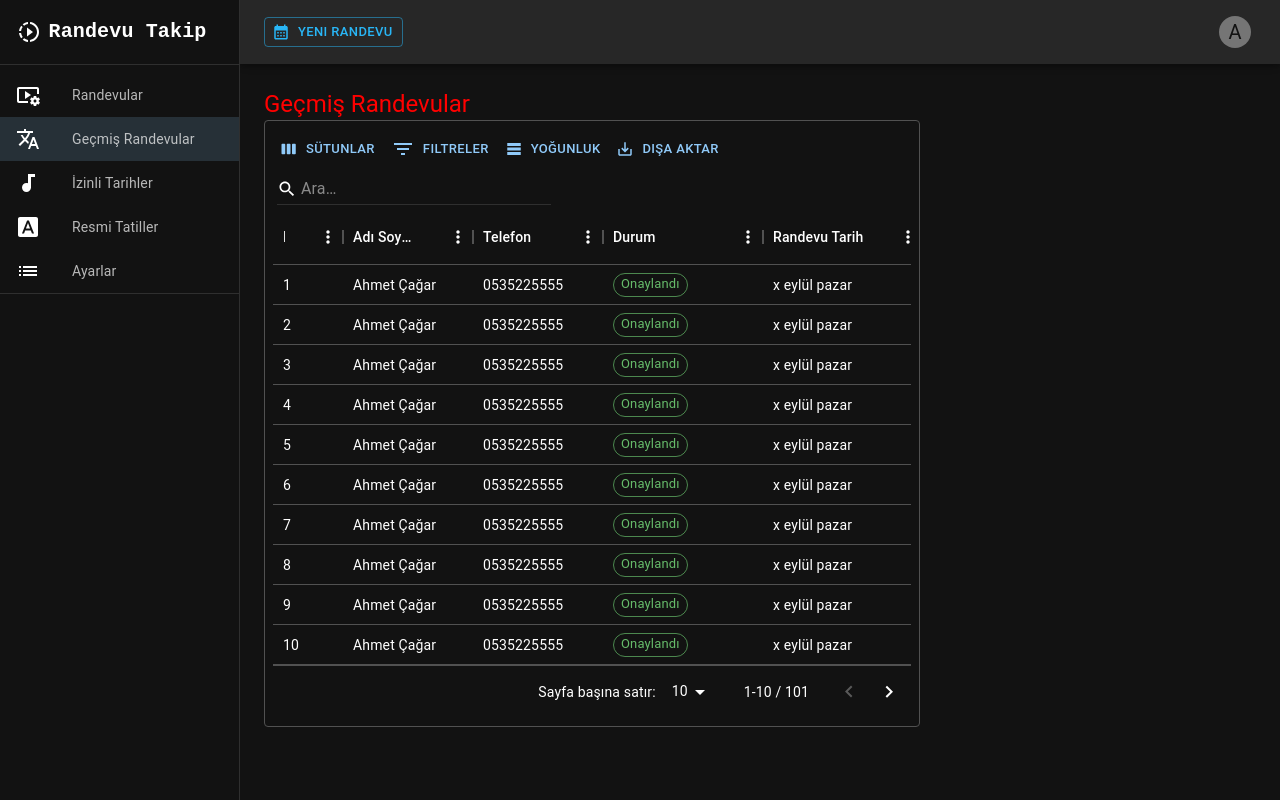
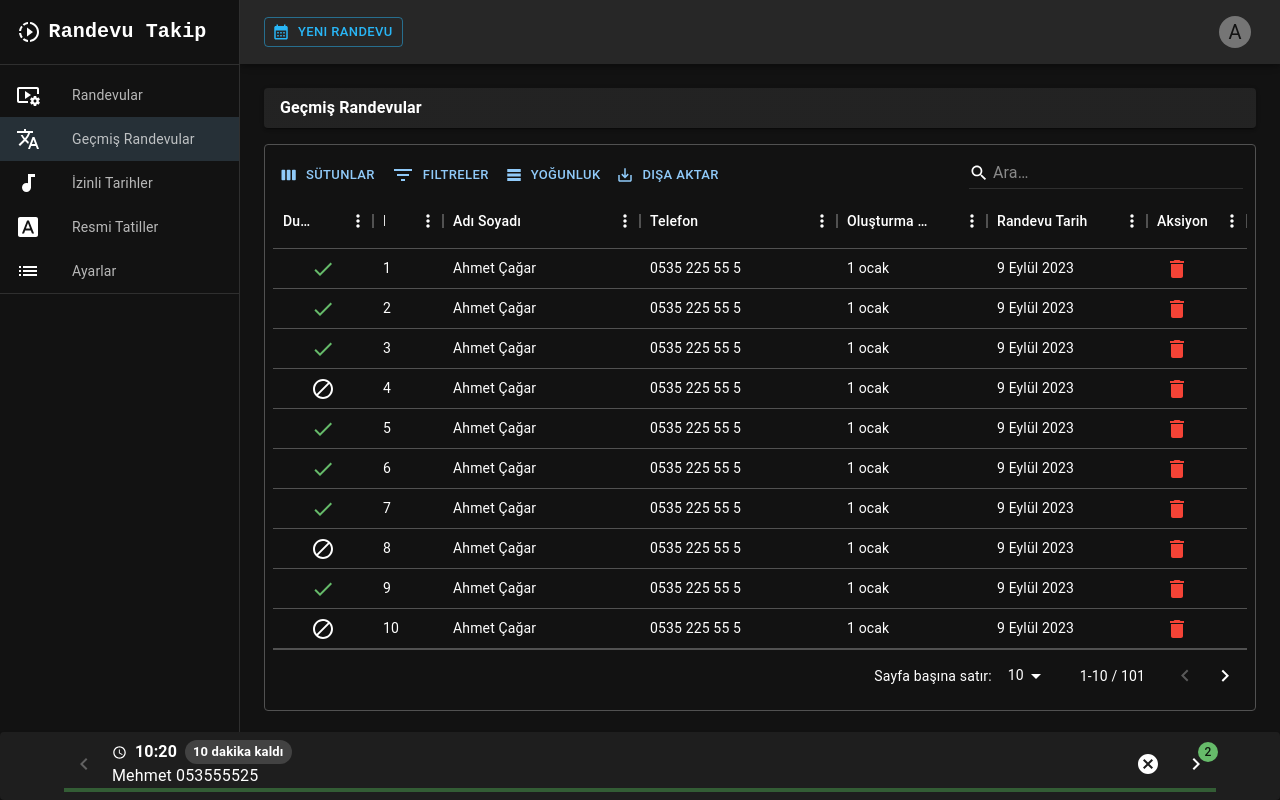
Before and after one commit to gorkembayraktar/randevu-takip, a React (Create React App) app: page /history in a window 1280 px wide. Built offline with nearby package versions, Linux system fonts and the light colour scheme.

Commit message:
appoinmentcarousel activated, history view updated

```diff
--- a/package.json
+++ b/package.json
@@ -20,6 +20,7 @@
     "@testing-library/react": "^13.4.0",
     "@testing-library/user-event": "^13.5.0",
     "dayjs": "^1.11.10",
+    "libphonenumber-js": "^1.10.58",
     "notistack": "^3.0.1",
     "react": "^18.2.0",
     "react-dom": "^18.2.0",
--- a/src/hooks/useAlert.js
+++ b/src/hooks/useAlert.js
@@ -10,6 +10,6 @@ export function useAlert() {
         enqueueSnackbar(message, { variant });
     };
 
-    const variants = ["success", "error"];
+    const variants = ["success", "error", "info"];
     return variants.reduce( (a, c) => ({...a, [c]: (m) => message(c, m)}), {});
   }
--- a/src/views/components/AppointmentCarausel.jsx
+++ b/src/views/components/AppointmentCarausel.jsx
@@ -6,6 +6,8 @@ import React, { useEffect, useRef, useState } from "react";
 import AccessTimeIcon from '@mui/icons-material/AccessTime';
 
 import { useSwipeable } from "react-swipeable";
+import DeleteDialog from "./modal/DeleteDialog";
+import { useAlert } from "../../hooks/useAlert";
 
 
 const BUGUN_RANDEVULAR = [
@@ -32,19 +34,29 @@ export const AppointmentCaraousel = () => {
 
   const [data, setData] = useState(BUGUN_RANDEVULAR);
   const [selectedIndis, setSelectedIndis] = useState(0);
-    const currenData = data[ selectedIndis ] ? data[ selectedIndis ] : null;
+  const currenData = data[selectedIndis] ? data[selectedIndis] : null;
+  const [selectedRow, setSelectedRow] = useState(null);
+  const { success, alert, info } = useAlert();
 
-
-
-    if( data.length == 0)
+  if (data.length == 0)
     return null;
 
   const prev = () => {
-      setSelectedIndis( Math.max(selectedIndis - 1,0)  );
+    setSelectedIndis(Math.max(selectedIndis - 1, 0));
   }
   const next = () => {
-      setSelectedIndis( Math.min(selectedIndis + 1, data.length - 1) );
+    setSelectedIndis(Math.min(selectedIndis + 1, data.length - 1));
   }
+
+  const handleCancel = () => {
+    setData(
+      data.filter(
+        item => item.id !== selectedRow.id
+      )
+    )
+    info('Başarılı şekilde iptal edildi.');
+    setSelectedRow(null);
+  };
 
 
 
@@ -52,12 +64,13 @@ export const AppointmentCaraousel = () => {
   const hasPrev = selectedIndis - 1 >= 0;
   const prevCount = selectedIndis;
   const nextCount = data.length - selectedIndis - 1;
-    const progress = Math.ceil( (selectedIndis) / (data.length - 1) * 100);
+  const progress = Math.ceil((selectedIndis) / (data.length - 1) * 100);
 
-    return <Paper sx={{ zIndex: 99, position: 'fixed', bottom: { xs:55, sm: 0, md: 0}, left: 0, right: 0, py:1, display: 'block'}} elevation={1}>
+  return <>
+    <Paper sx={{ zIndex: { md: 1300, sm: 999 }, position: 'fixed', bottom: { xs: 55, sm: 0, md: 0 }, left: 0, right: 0, py: 1, display: 'block' }} elevation={1}>
       <Container>
         <Grid container spacing={1}>
-            <Grid item sx={{width: 'auto', display:'flex', alignItems:'center', justifyContent:'center'}}>
+          <Grid item sx={{ width: 'auto', display: 'flex', alignItems: 'center', justifyContent: 'center' }}>
             <IconButton onClick={prev} disabled={!hasPrev}>
               <Badge badgeContent={prevCount} color="success"  >
                 <NavigateBeforeIcon />
@@ -67,11 +80,11 @@ export const AppointmentCaraousel = () => {
           </Grid>
           <Grid item sx={{ width: 'auto', flex: 1 }} container >
             {
-                currenData && <AppointmentItem item={currenData} next={next} prev={prev} />
+              currenData && <AppointmentItem item={currenData} next={next} prev={prev} setRow={setSelectedRow} />
             }
           </Grid>
 
-            <Grid item  sx={{width: 'auto', display:'flex', alignItems:'center', justifyContent:'center'}}>
+          <Grid item sx={{ width: 'auto', display: 'flex', alignItems: 'center', justifyContent: 'center' }}>
             <IconButton onClick={next} disabled={!hasNext}>
               <Badge badgeContent={nextCount} color="success"  >
                 <NavigateNextIcon />
@@ -83,9 +96,19 @@ export const AppointmentCaraousel = () => {
         <LinearProgress color="success" variant="determinate" value={progress} />
       </Container>
     </Paper>
+    <DeleteDialog
+      props={{
+        open: selectedRow !== null,
+        title: "İşlem Onayı",
+        content: "Bu randevuyu iptal etmek istediğinizden emin misiniz?",
+      }}
+      close={() => setSelectedRow(null)} // Dialog kapatma fonksiyonu
+      confirm={handleCancel} // Silme işlemini gerçekleştirme fonksiyonu
+    />
+  </>
 }
 
-const AppointmentItem = ({item, next, prev}) => {
+const AppointmentItem = ({ item, next, prev, setRow }) => {
   const [stopScroll, setStopScroll] = useState(false);
   const handlers = useSwipeable({
     onSwipedLeft: () => prev(),
@@ -94,17 +117,17 @@ const AppointmentItem = ({item, next, prev}) => {
 
 
   return <React.Fragment >
-       <Grid item sx={{ userSelect: 'none',  flex: 1, cursor: 'pointer'}} {...handlers} style={{ touchAction: stopScroll ? 'none' : 'auto' }}>
-        <Box sx={{ fontWeight: 'bold',  display: 'flex', alignItems: 'center', gap: 1 }}>
-          <AccessTimeIcon sx={{fontSize: 15}} />
+    <Grid item sx={{ userSelect: 'none', flex: 1, cursor: 'pointer' }} {...handlers} style={{ touchAction: stopScroll ? 'none' : 'auto' }}>
+      <Box sx={{ fontWeight: 'bold', display: 'flex', alignItems: 'center', gap: 1 }}>
+        <AccessTimeIcon sx={{ fontSize: 15 }} />
         {item.saat}
         <Chip size="small" label="10 dakika kaldı" />
       </Box>
       <span> {item.title}</span>
     </Grid>
-      <Grid item sx={{width: 'auto', display:'flex', alignItems:'center', justifyContent:'center'}}>
+    <Grid item sx={{ width: 'auto', display: 'flex', alignItems: 'center', justifyContent: 'center' }}>
       <Tooltip title="Randevuyu iptal et">
-            <IconButton sx={{float: 'right'}}>
+        <IconButton sx={{ float: 'right' }} onClick={() => setRow(item)}>
           <CancelIcon />
         </IconButton>
       </Tooltip>
--- a/src/views/layout/AppLayout.jsx
+++ b/src/views/layout/AppLayout.jsx
@@ -25,6 +25,7 @@ export const AppLayout = ({ element }) => {
         <Template element={element} />
         <CreateAppointment />
         <EditAppointment />
+        <AppointmentCaraousel />
         <Navigation />
     </SnackbarProvider>
 }
--- a/src/views/layout/Template.jsx
+++ b/src/views/layout/Template.jsx
@@ -34,8 +34,8 @@ function Template(props) {
   };
 
   const drawer = (
-    <div>
-      <Toolbar disableGutters sx={{ justifyContent: 'center' }}>
+    <div >
+      <Toolbar disableGutters sx={{ justifyContent: 'center', }}>
         <SlowMotionVideoIcon />
         <Typography
           variant="h6"
--- a/src/views/pages/History.jsx
+++ b/src/views/pages/History.jsx
@@ -2,49 +2,48 @@
 import Container from '@mui/material/Container';
 
 import TableRows from '../components/TableRows';
-import { Button, Chip, Divider, Grid, IconButton, Tooltip, Typography } from '@mui/material';
+import { Button, ButtonGroup, Chip, Divider, Grid, IconButton, Paper, Stack, Tooltip, Typography } from '@mui/material';
 import { GridDeleteIcon } from '@mui/x-data-grid';
 import { useTitle } from '../../hooks/useTitle';
+import { AsYouType } from 'libphonenumber-js'
+import dayjs from 'dayjs';
+import DoneSharpIcon from '@mui/icons-material/DoneSharp';
+import BlockSharpIcon from '@mui/icons-material/BlockSharp';
+import { useState } from 'react';
+import { useAlert } from '../../hooks/useAlert';
+import DeleteDialog from '../components/modal/DeleteDialog';
+import EditSharpIcon from '@mui/icons-material/EditSharp';
+
+const MEETING_STATUS = {
+  1: "Tamamlandı",
+  2: "İptal Edildi",
+}
+
+const meetingStatus = {
+  1: {
+    Icon: DoneSharpIcon,
+    color: 'success',
+    hint: 'Tamamlandı'
+  },
+  2: {
+    Icon: BlockSharpIcon,
+    color: 'default',
+    hint: 'İptal edildi'
+  }
+};
+
+const CustomIcon = ({ status }) => {
+
+  if (!status || !meetingStatus[status])
+    return null
+  const { Icon, color, hint } = meetingStatus[status];
 
 
-const MEETING_STATUS = {
-  1: "Onaylandı",
-  2: "İptal Edildi",
-  3: "Başka tarihe taşındı",
+  return <Tooltip title={hint}>
+    <Icon color={color} />
+  </Tooltip>
 }
 
-const columns = [
-  { field: 'id', headerName: 'ID', width: 70 },
-  { field: 'fullname', headerName: 'Adı Soyadı', width: 130 },
-  { field: 'phone', headerName: 'Telefon', width: 130 },
-  {
-    field: 'statushandle',
-    headerName: 'Durum',
-    description: 'Randevunun durum bilgisi.',
-    sortable: false,
-    width: 160,
-
-    renderCell: (params)  => <Chip size="small" label={MEETING_STATUS[params.row.status] || params.row.status} variant="outlined" color="success" />
-             ,
-  },
-  {
-    field: 'date',
-    headerName: 'Randevu Tarih',
-    width: 160,
-    renderCell: (params) => <Tooltip title="1 gün önce">x eylül pazar </Tooltip>,
-  },
-  {
-    field: "action",
-    headerName: "Aksiyon",
-    sortable: false,
-    disableClickEventBubbling: true,
-    renderCell: ({ row }) =>
-      <IconButton color="error" onClick={() => alert(JSON.stringify(row))}>
-         <GridDeleteIcon />
-      </IconButton>,
-  },
-
-];
 /**
  * kolon işlemi yapmak için
  *  {
@@ -61,30 +60,95 @@ const rows = [
   { id: 1, fullname: 'Ahmet Çağar', phone: '0535225555', date: new Date(), status: 1 },
 ];
 
-for(let i = 0; i < 100; i++){
+for (let i = 0; i < 100; i++) {
   rows.push({
     ...rows[0],
-    id: i + 2
+    id: i + 2,
+    status: Math.random() > 0.5 ? 1 : 2
   });
 }
 
-const History = () =>{
+const History = () => {
   const mode = 'dark';
   useTitle("Geçmiş Randevular");
+  const { success, alert } = useAlert();
+  const [selectedRow, setSelectedRow] = useState(null);
+  const handleDelete = () => {
+
+    success('Başarılı şekilde silindi');
+    setSelectedRow(null);
+  };
+
+
+  const columns = [
+    {
+      field: 'status',
+      headerName: 'Durum',
+      align: 'center',
+      renderCell: (params) => <CustomIcon status={params.row.status} />
+    },
+    { field: 'id', headerName: 'ID', width: 70 },
+    { field: 'fullname', headerName: 'Adı Soyadı', flex: true },
+
+    { field: 'phone', flex: true, headerName: 'Telefon', width: 150, valueGetter: (params) => new AsYouType('TR').input(params.row.phone) },
+    { field: 'created_at', headerName: 'Oluşturma tarih', width: 150, valueGetter: (params) => '1 ocak' },
+    {
+      field: 'date',
+      headerName: 'Randevu Tarih',
+      width: 160,
+      renderCell: (params) => <Tooltip title="1 gün önce">{dayjs(params.row.start).format('M MMMM YYYY')}</Tooltip>,
+    },
+    {
+      field: "action",
+      headerName: "Aksiyon",
+      sortable: false,
+      disableClickEventBubbling: true,
+      renderCell: ({ row }) =>
+        <ButtonGroup variant="outlined" aria-label="Aksiyon">
+          <Tooltip title="Bu kaydı sil">
+            <IconButton color="error" onClick={() => setSelectedRow(row)} >
+              <GridDeleteIcon />
+            </IconButton>
+          </Tooltip>
+        </ButtonGroup>
+    },
+
+  ];
 
   return (
     <>
+      <Paper elevation={2} sx={{ py: 1, px: 2, mb: 2, }}>
+        <Stack
+          direction={{ xs: 'row', sm: 'row' }}
+          justifyContent="space-between"
+          alignItems="center"
+          spacing={2}
+        >
 
-        <Typography color="red" fontFamily="revert" variant="h5" component="h6">
+          <Typography fontFamily="revert" fontWeight="bold">
             Geçmiş Randevular
           </Typography>
+
+        </Stack>
+      </Paper>
+
       <Grid container spacing={2}>
-              <Grid item sm={8} sx={{ width:'100%' }}>
+        <Grid item sx={{ width: '100%' }}>
 
           <TableRows rows={rows} columns={columns} pageSize={10} />
 
         </Grid>
       </Grid>
+
+      <DeleteDialog
+        props={{
+          open: selectedRow !== null,
+          title: "İşlem Onayı",
+          content: "Bu kaydı silmek istediğinizden emin misiniz?",
+        }}
+        close={() => setSelectedRow(null)} // Dialog kapatma fonksiyonu
+        confirm={handleDelete} // Silme işlemini gerçekleştirme fonksiyonu
+      />
     </>
   );
 }
```
Also changed, not shown: 1 other file (tests, documents, lock files or other folders). Lines whose indentation alone changed are shown as unchanged.
